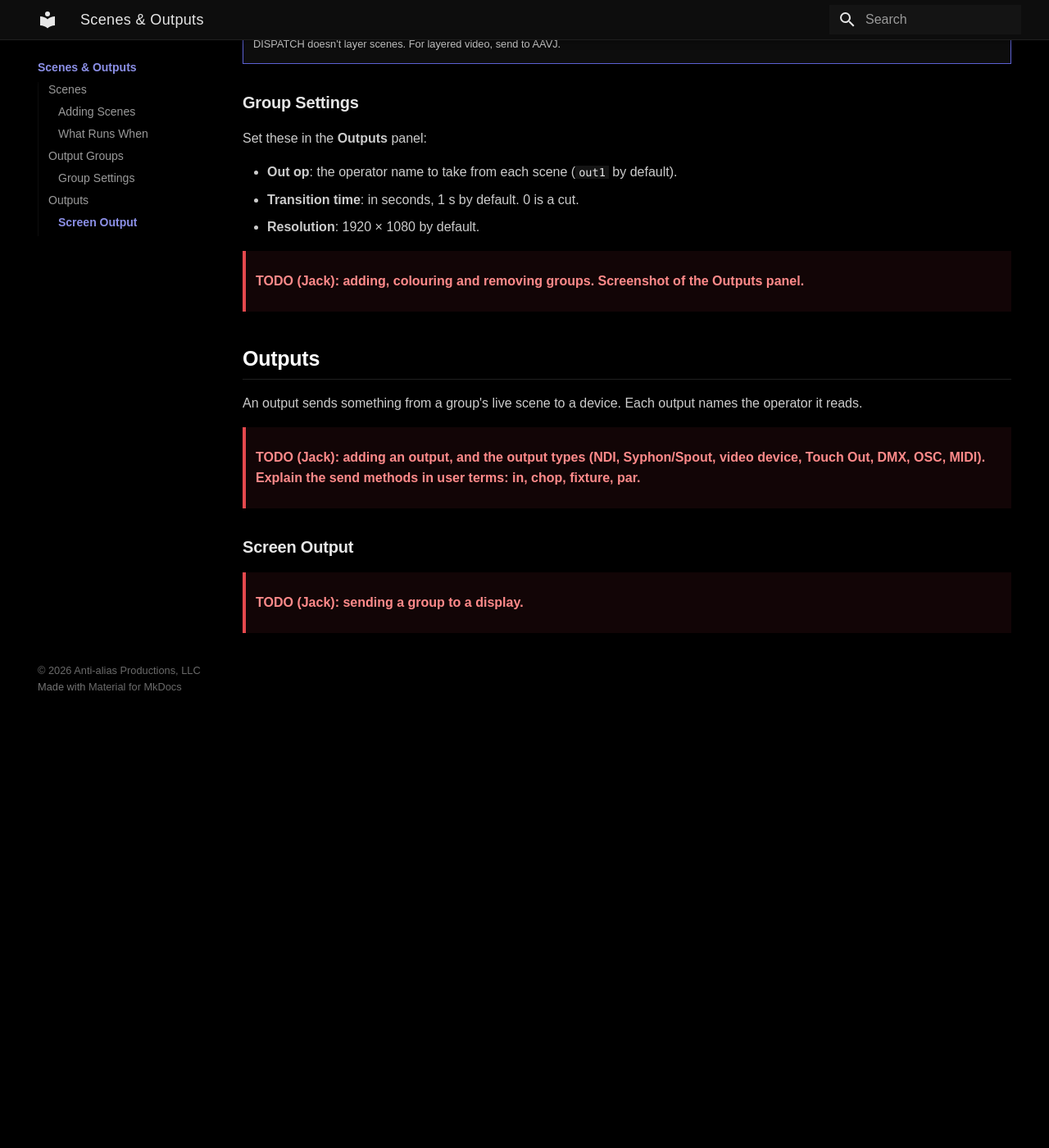
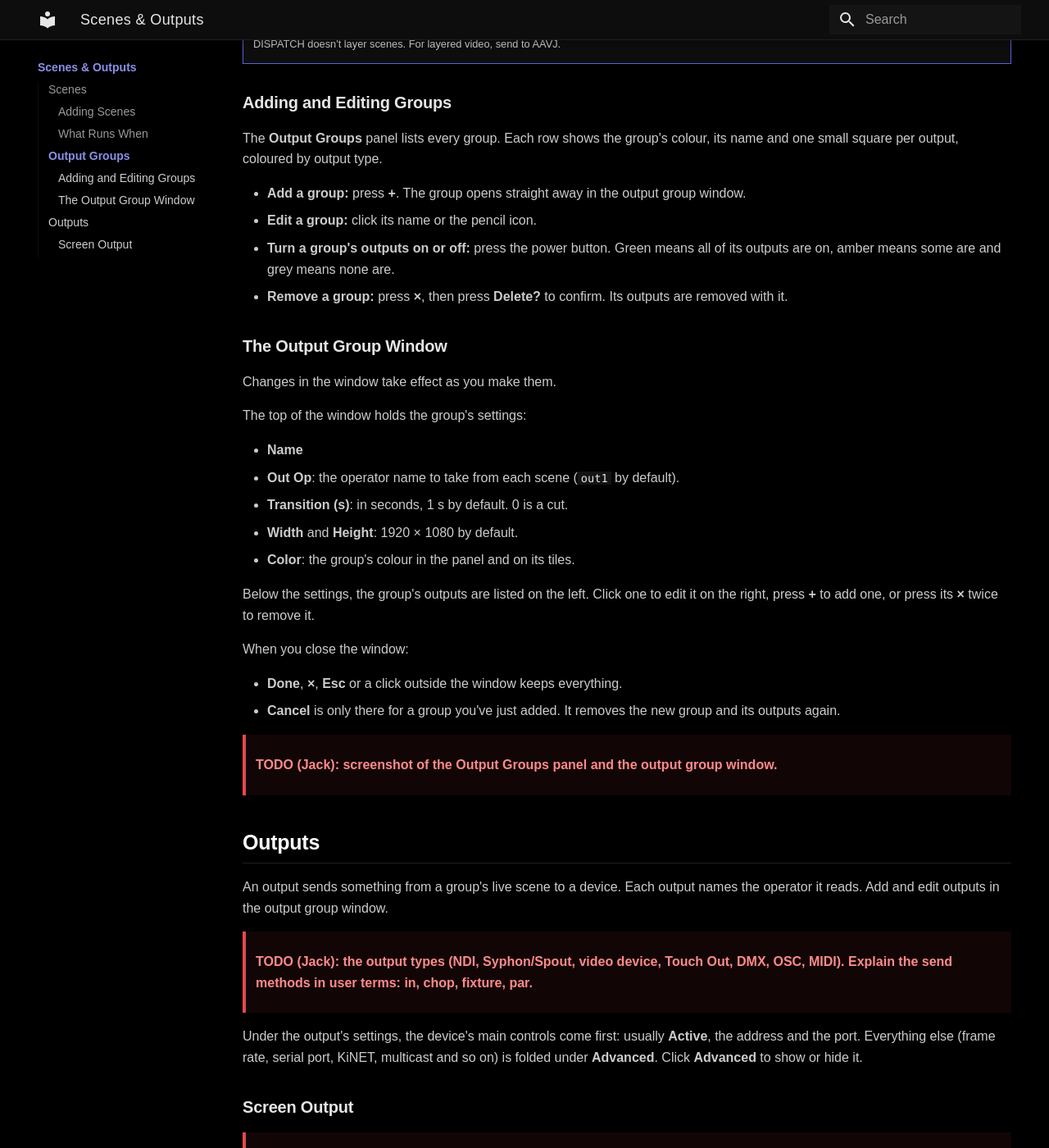
Before and after one commit to anti-alias-arts/DISPATCH-Docs, an MkDocs documentation site: the page built from docs/scenes-outputs.md, in a window 1280 px wide and 1400 px high, scrolled down 1129 px. Shown: the whole window at 82% size. Built offline with MkDocs 1.6.1 and Material for MkDocs 9.7.7, drawn with Linux system fonts in a browser that asks for light colours; before the commit the page ends 1989 px from its top, so only the background shows below that.

Commit message:
Scenes & Outputs: the Output Groups panel and the output group window
Co-Authored-By: Claude Opus 5.5 <noreply@anthropic.com>

```diff
--- a/docs/scenes-outputs.md
+++ b/docs/scenes-outputs.md
@@ -29,21 +29,43 @@ Each group names the operator it takes from the live scene, `out1` by default. W
 !!! note
     DISPATCH doesn't layer scenes. For layered video, send to AAVJ.
 
-### Group Settings
+### Adding and Editing Groups
 
-Set these in the **Outputs** panel:
+The **Output Groups** panel lists every group. Each row shows the group's colour, its name and one small square per output, coloured by output type.
 
-- **Out op**: the operator name to take from each scene (`out1` by default).
-- **Transition time**: in seconds, 1 s by default. 0 is a cut.
-- **Resolution**: 1920 × 1080 by default.
+- **Add a group:** press **+**. The group opens straight away in the output group window.
+- **Edit a group:** click its name or the pencil icon.
+- **Turn a group's outputs on or off:** press the power button. Green means all of its outputs are on, amber means some are and grey means none are.
+- **Remove a group:** press **×**, then press **Delete?** to confirm. Its outputs are removed with it.
 
-> **TODO (Jack): adding, colouring and removing groups. Screenshot of the Outputs panel.**
+### The Output Group Window
+
+Changes in the window take effect as you make them.
+
+The top of the window holds the group's settings:
+
+- **Name**
+- **Out Op**: the operator name to take from each scene (`out1` by default).
+- **Transition (s)**: in seconds, 1 s by default. 0 is a cut.
+- **Width** and **Height**: 1920 × 1080 by default.
+- **Color**: the group's colour in the panel and on its tiles.
+
+Below the settings, the group's outputs are listed on the left. Click one to edit it on the right, press **+** to add one, or press its **×** twice to remove it.
+
+When you close the window:
+
+- **Done**, **×**, **Esc** or a click outside the window keeps everything.
+- **Cancel** is only there for a group you've just added. It removes the new group and its outputs again.
+
+> **TODO (Jack): screenshot of the Output Groups panel and the output group window.**
 
 ## Outputs
 
-An output sends something from a group's live scene to a device. Each output names the operator it reads.
+An output sends something from a group's live scene to a device. Each output names the operator it reads. Add and edit outputs in the output group window.
 
-> **TODO (Jack): adding an output, and the output types (NDI, Syphon/Spout, video device, Touch Out, DMX, OSC, MIDI). Explain the send methods in user terms: in, chop, fixture, par.**
+> **TODO (Jack): the output types (NDI, Syphon/Spout, video device, Touch Out, DMX, OSC, MIDI). Explain the send methods in user terms: in, chop, fixture, par.**
+
+Under the output's settings, the device's main controls come first: usually **Active**, the address and the port. Everything else (frame rate, serial port, KiNET, multicast and so on) is folded under **Advanced**. Click **Advanced** to show or hide it.
 
 ### Screen Output
 
```
